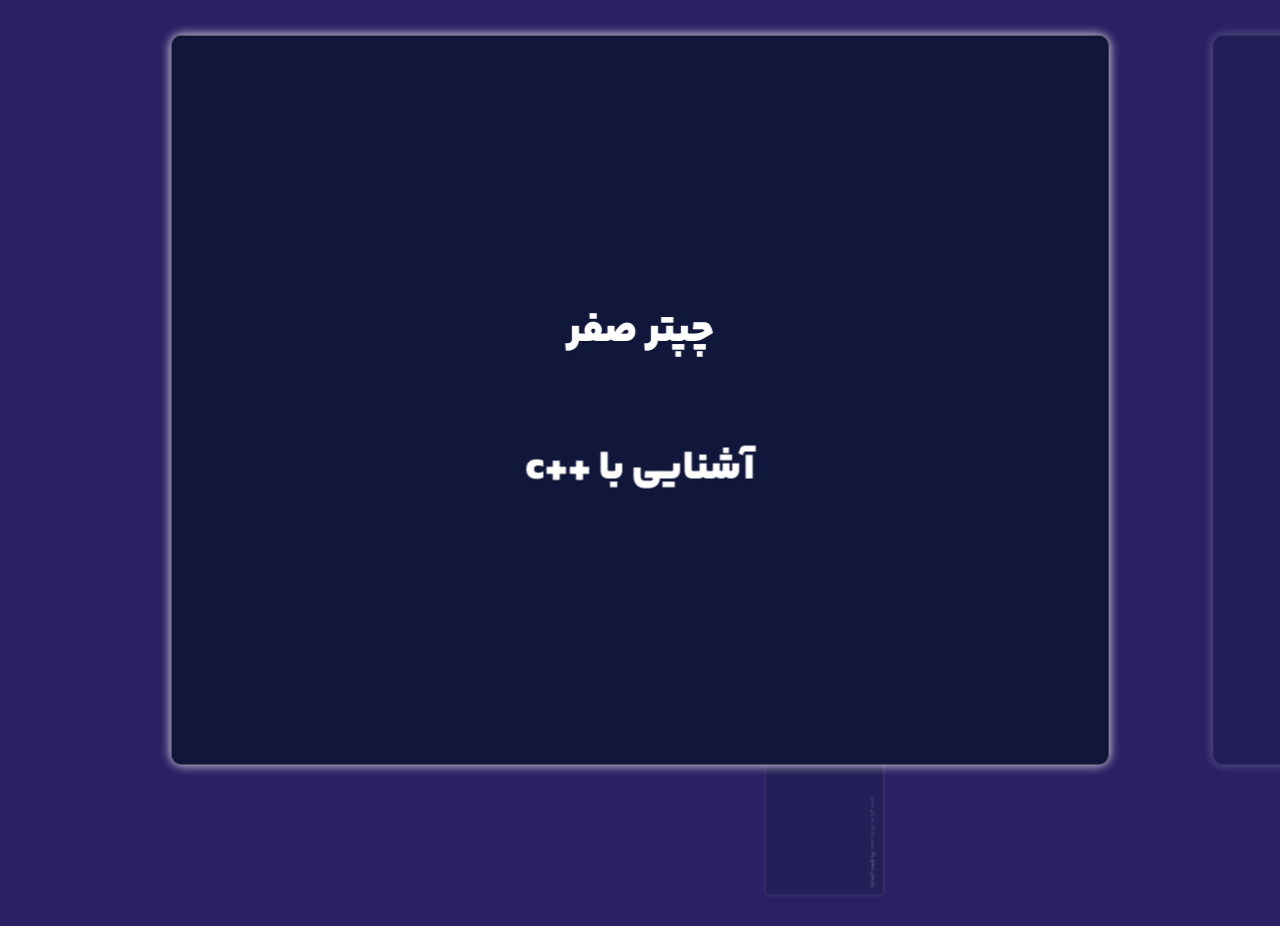
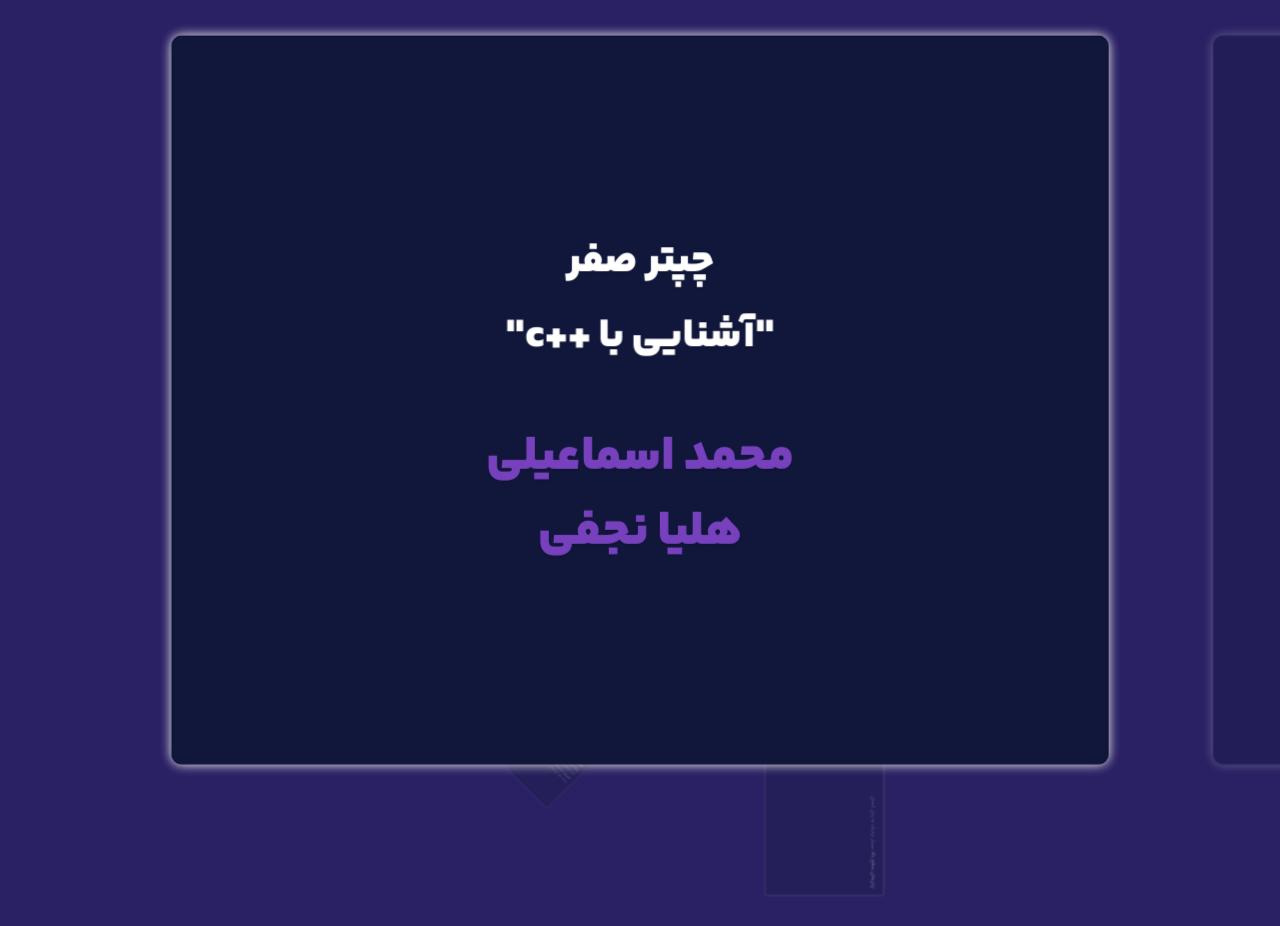
Before and after one commit to Esmaili963/cpp-presentation, a website: page index.html in a window 1280 px wide. Shown: the top 926 px of the page. Drawn offline with Linux system fonts and the light colour scheme.

Commit message:
half of project review

```diff
--- a/css/impress-demo.css
+++ b/css/impress-demo.css
@@ -222,7 +222,7 @@
 #level p{
     margin-top: -40px;
 }
-#level span, #asembely span, #high span, #history span, #c span, #use span, #codesteps span{
+#level span, #asembely span, #high span, #history span, #c span, #use span, #codesteps span, #compiler span{
     font-weight: 700;
 }
 img{
--- a/index.html
+++ b/index.html
@@ -186,7 +186,9 @@
     -->
     <div id="chapter" class="step slide flex center" data-x="-1000" data-y="-1500">
         <h1>چپتر صفر</h1><br>
-        <h1> آشنایی با ++c  </h1>
+        <h1 style="margin-top: -60px;"> "آشنایی با ++c"  </h1>
+        <h2 style="margin-top: 50px; color: #7741bd;">محمد اسماعیلی</h2>
+        <h2 style="color: #7741bd;">هلیا نجفی</h2>
     </div>
 
     <div id="questions" class="step slide flex" data-x="0" data-y="-1500">
@@ -197,18 +199,20 @@
     </div>
 
     <div id="def-programming" class="step slide flex" data-x="0" data-y="-1500" data-z="5000" data-rotate="40">
-        <h2>تعریف برنامه نویسی از دید ditel & ditel:</h2><br>
+        <h2>تعریف برنامه نویسی از دید "ditel & ditel":</h2><br>
         <p>پردازش در کامپیوتر ها، با یک سری دستورات و برنامه ها انجام می‌شود که توسط برنامه نویسان نوشته شده است.</p><br>
         <p>*دستورات به صورت عمیق و ثابت هستند.</p>
-        <div class="image-base substep">
+        <div class="image-base ">
             <img src="images/ditel.jpg" alt="">
-            یکی از کتاب های مرجع برای مطالعه ++C
+            <p style="margin-top: 10px; font-size: large; color: wheat;">
+                یکی از کتاب های مرجع برای مطالعه ++C
+            </p>
         </div>
     </div>
 
     <div id="level" class="step slide flex" data-x="0" data-y="1000">
         <h2>سطوح زبان‌های برنامه‌نویسی:</h2><br>
-        <div class="substep">
+        <div class="">
             <p style="display: block;"><span>زبان ماشین:</span> معمولاً رشته ای از اعداد است.</p><br>
             <p style="margin-top: -50px;">هنگام طراحی سخت‌افزار طراحی می‌شود. بسیار سخت فهم است و روند توسعه بسیار زمان‌بر است.</p><br>
             <p><span>نمونه کد:</span></p><br>
@@ -226,7 +230,7 @@
 
     <div id="asembely" class="step slide flex" data-x="-1500" data-y="-1500" data-rotate-x="100" data-rotate-y="30">
         <p style="display: block;"><span>زبان اسمبلی:</span> نزدیک‌تر به زبان انسان</p><br>
-        <div class="substep">
+        <div class="">
             <p style="margin-top: -50px;">همچنان سخت فهم و پیچیده و بسیار محدود.</p>
             <p style="margin-top: 30px;"><span>نمونه کد:</span></p><br>
             <p style="float: left; direction: ltr;">
@@ -264,7 +268,7 @@
     <div id="c" class="step slide flex" data-x="-1000" data-y="-1500">
         <p><span>زبان C:</span></p>
         <p>این زبان برنامه نویسی توسط دنیس ریچی در سال 1972 و در آزمایشگاه بِل نوشته شد. این زبان از دو زبان B و BCPL منشعب شده و مهم ترین برتری زبان C نسبت به این دو زبان داشتن ویژگی دیتاتایپ بود. بعد از انتشار این زبان، افراد زیادی مشغول توسعه‌ی unix با این زبان شدند. unix پایه ی سیستم عامل های لینوکس و مک است.</p><br>
-        <p class="substep">*زبان های دیگری همچون پایتون و روبی و ... نیز در ساخت unix استفاده شدند.</p>
+        <p class="">*زبان های دیگری همچون پایتون و روبی و ... نیز در ساخت unix استفاده شدند.</p>
     </div>
 
     <div id="cpp" class="step slide flex" data-x="-2000" data-y="-1500">
@@ -282,7 +286,7 @@
         <p style="display: block;"><span>اپ دسکتاپ:</span> مثل فتوشاپ و ایلاسترایتور</p>
         <p style="display: block;"><span>مرورگر:</span> مثل کروم و فایرفاکس</p>
         <p style="display: block;"><span>انیمیشن سازی</span></p>
-        <p style="display: block;"><span>برنامه‌ی بعضی سخت‌افزار ها</span> مثل دستگاه MRI</p>
+        <p style="display: block;"><span>برنامه‌ی بعضی سخت‌افزار ها:</span> مثل دستگاه MRI</p>
         <h2 style="margin-top: 30px;">بازار کار:</h2>
         <p style="display: block;"><span>داخل کشور:</span> بیش از 400 موقعیت شغلی فعال در جابینجا!</p>
         <p style="display: block;"><span>خارج کشور(انگلیس):</span> بیش از 1500 موقعیت شغلی فعال در gov.uk</p>
@@ -298,6 +302,14 @@
 
     </div>
 
+    <div id="compiler" class="step slide flex" data-x="-2000" data-y="2000" data-z="-9000" data-rotate="45">
+        <h2>تعاریف و مفاهیم مورد نیاز:</h2>
+        <p style="display: block; margin-top: 20px;"><span>کامپایلر:</span> مترجم کُد برخی زبان‌های سطح بالا به زبان ماشین</p>
+        <p style="display: block; margin-top: 20px;"><span>لینکر:</span> دریافت فایل‌های تولید شده توسط کامپایلر و تولید فایل قابل اجرا با ترکیب آنها.</p>
+        <p style="display: block; margin-top: 20px;"><span>لایبرری:</span> مجموعه کدهایی که از قبل نوشته شده و برای سهولت کار به برنامه خود فراخوانی میکنیم.</p>
+
+
+    </div>
 
 </div>
 
```
